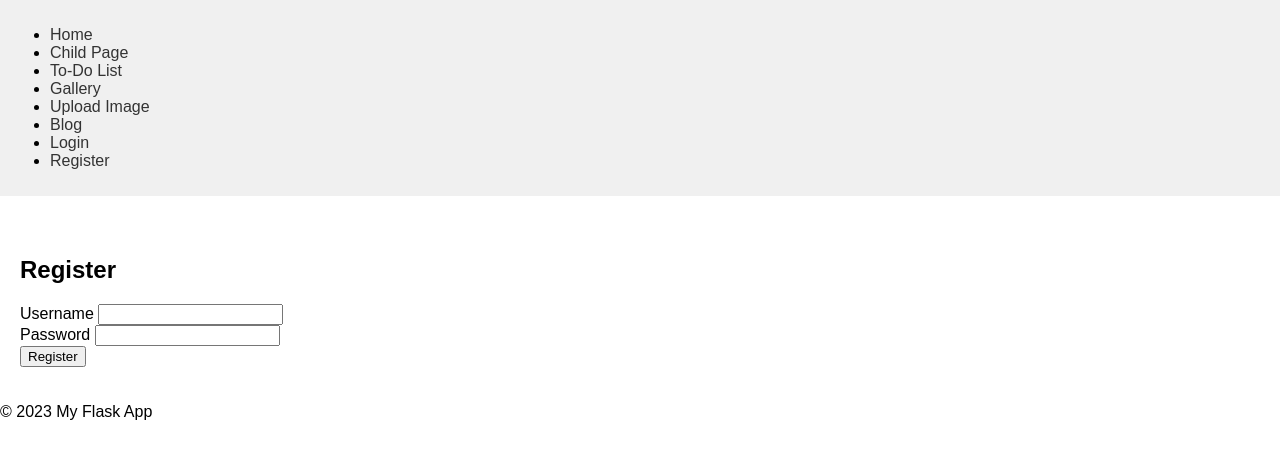
After one commit to jonnygiger/webshowcase, a Flask app: page /register in a window 1280 px wide. The commit adds this page. Shown: the top 459 px of the page. Run offline with Flask 2, Linux system fonts and the light colour scheme.

Commit message:
feat: Implement user registration feature
This commit introduces a new user registration functionality to the Flask application.

Key changes:
- Added a `/register` route that allows new users to create an account by providing a username and password.
- Implemented logic to handle registration requests, including checking for existing usernames and hashing passwords using `werkzeug.security.generate_password_hash`.
- Created a `templates/register.html` template for the registration form.
- Updated `templates/base.html` to include a "Register" link in the navigation bar, visible only to unauthenticated users.
- Added comprehensive unit tests in `tests/test_app.py` to cover:
    - Rendering of the registration page.
    - Successful user registration.
    - Attempted registration with an existing username.
    - Ability to log in after successful registration.
- Updated `README.md` to document the new user registration feature.

This feature enhances the application by allowing new users to sign up, demonstrating more of Flask's capabilities in form handling, data validation (simple), and user management.

```diff
--- a/app.py
+++ b/app.py
@@ -199,5 +199,22 @@ def delete_post(post_id):
     flash('Post deleted successfully!', 'success')
     return redirect(url_for('blog'))
 
+
+@app.route('/register', methods=['GET', 'POST'])
+def register():
+    if request.method == 'POST':
+        username = request.form['username']
+        password = request.form['password']
+
+        if username in users:
+            flash('Username already exists. Please choose a different one.', 'danger')
+            return render_template('register.html')
+        else:
+            users[username] = generate_password_hash(password)
+            flash('Registration successful! Please log in.', 'success')
+            return redirect(url_for('login'))
+    return render_template('register.html')
+
+
 if __name__ == '__main__':
     app.run(debug=True)
--- a/templates/base.html
+++ b/templates/base.html
@@ -31,6 +31,7 @@
                   <li><a href="{{ url_for('logout') }}">Logout</a></li>
                 {% else %}
                   <li><a href="{{ url_for('login') }}">Login</a></li>
+                  <li><a href="{{ url_for('register') }}">Register</a></li>
                 {% endif %}
             </ul>
         </nav>
--- /dev/null
+++ b/templates/register.html
@@ -0,0 +1,16 @@
+{% extends "base.html" %}
+
+{% block content %}
+  <h2>Register</h2>
+  <form method="POST" action="{{ url_for('register') }}">
+    <div>
+      <label for="username">Username</label>
+      <input type="text" id="username" name="username" required>
+    </div>
+    <div>
+      <label for="password">Password</label>
+      <input type="password" id="password" name="password" required>
+    </div>
+    <button type="submit">Register</button>
+  </form>
+{% endblock %}
```
Also changed, not shown: tests/test_app.py (+100 -3 lines), README.md.
